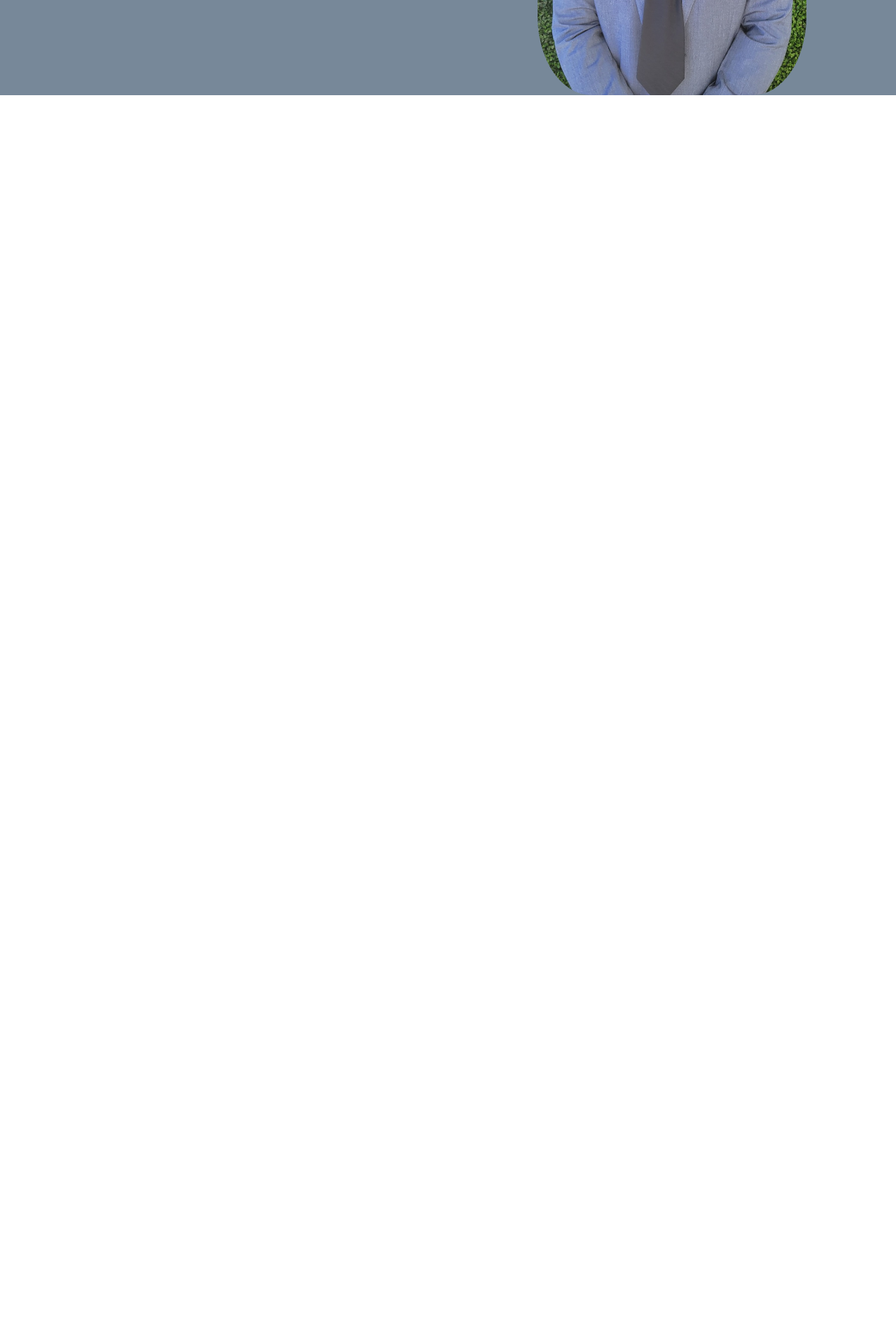
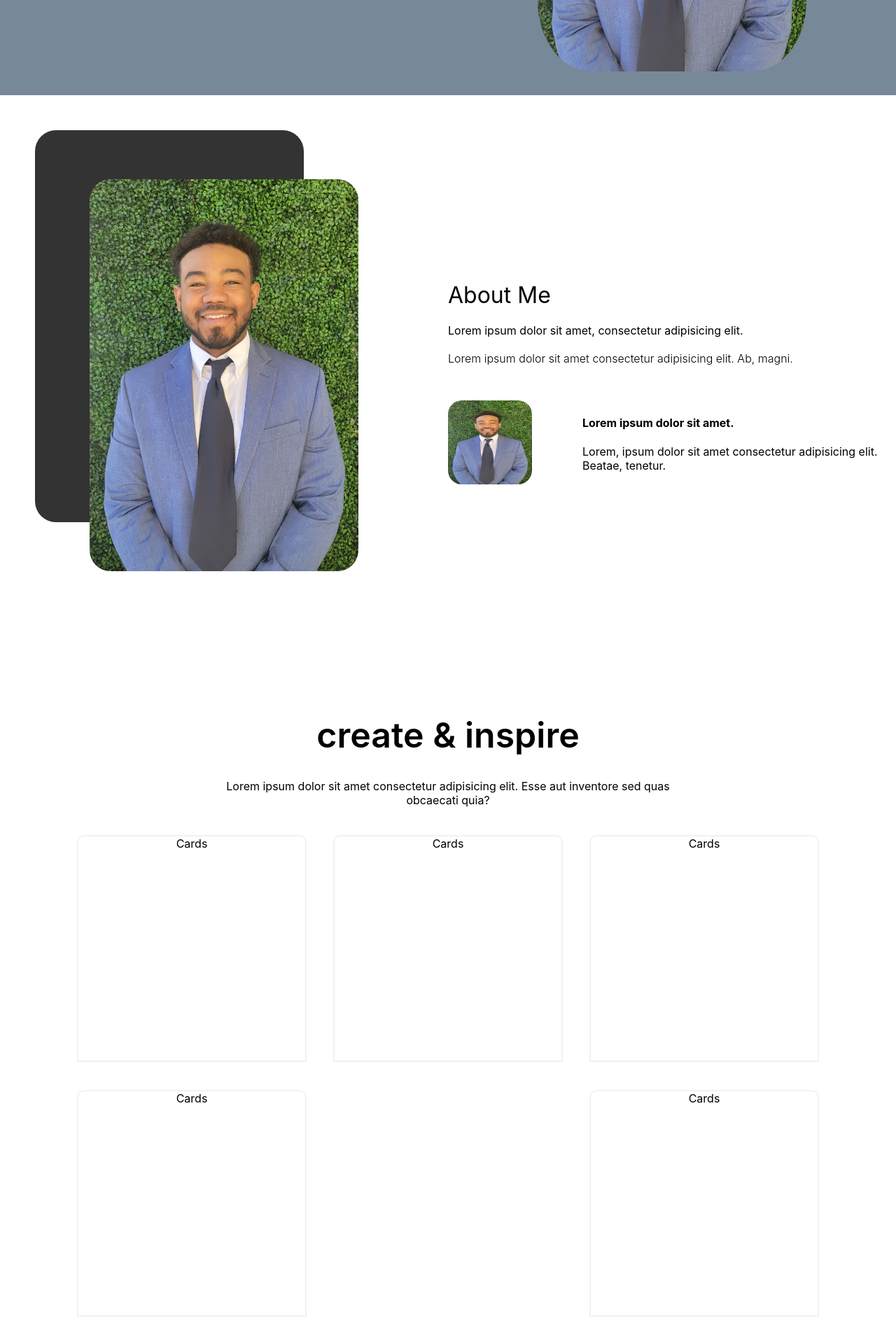
Before and after one commit to RashaadB/Portfolio, a React (Create React App) app: page / in a window 1280 px wide. Shown: the part 424-2344 px from the top of the page at 70% size. Before the commit the page ends 800 px from the top, so only its background shows below. Built offline with nearby package versions, Linux system fonts and the light colour scheme.

Commit message:
working on projects page

```diff
--- a/src/App.js
+++ b/src/App.js
@@ -1,10 +1,14 @@
-import './App.css';
-import Intro from "./components/Intro";
+import "./App.css";
+import Intro from "./components/Intro/Intro";
+import About from "./components/About/About";
+import Projects from "./components/ProjectList/ProjectList";
 
 function App() {
   return (
     <div className="App">
       <Intro />
+      <About />
+      <Projects />
     </div>
   );
 }
--- /dev/null
+++ b/src/components/About/About.js
@@ -0,0 +1,33 @@
+import React from "react";
+import "./about.css";
+
+const About = () => {
+  return (
+    <div className="a">
+      <div className="a-left">
+        <div className="a-card bg"></div>
+        <div className="a-card">
+          <img src="./img/me.jpeg" alt="" className="a-img" />
+        </div>
+      </div>
+      <div className="a-right">
+        <h1 className="a-title">About Me</h1>
+        <p className="a-sub">
+          Lorem ipsum dolor sit amet, consectetur adipisicing elit.
+        </p>
+        <p className="a-desc">
+          Lorem ipsum dolor sit amet consectetur adipisicing elit. Ab, magni.
+        </p>
+        <div className="a-award">
+           <img src="./img/me.jpeg" alt="" className="a-award-img" />
+           <div className="a-award-texts">
+               <h4 className="a-award-title">Lorem ipsum dolor sit amet.</h4>
+               <p className="a-ward-desc">Lorem, ipsum dolor sit amet consectetur adipisicing elit. Beatae, tenetur.</p>
+           </div>
+        </div>
+      </div>
+    </div>
+  );
+};
+
+export default About;
--- /dev/null
+++ b/src/components/About/about.css
@@ -0,0 +1,71 @@
+.a {
+  height: 100vh;
+  display: flex;
+  align-items: center;
+}
+
+.a-left {
+  flex: 1;
+  display: flex;
+  align-items: center;
+  justify-content: center;
+  position: relative;
+  height: 100%;
+}
+.a-right {
+  flex: 1;
+}
+.a-card.bg {
+  position: absolute;
+  top: 50px;
+  left: 50px;
+  background-color: #333;
+}
+
+.a-card {
+  width: 60%;
+  height: 70vh;
+  border-radius: 30px;
+  position: relative;
+  overflow: hidden;
+}
+
+.a-img {
+  width: 100%;
+  height: 100%;
+  object-fit: cover;
+}
+
+.a-award-img {
+  width: 120px;
+  height: 120px;
+  border-radius: 20px;
+}
+
+.a-title {
+  font-weight: 400;
+}
+
+.a-sub {
+  margin: 20px 0px;
+}
+
+.a-desc {
+  font-weight: 300;
+}
+
+.a-award {
+  margin-top: 50px;
+  display: flex;
+  align-items: center;
+  justify-content: space-between;
+}
+
+.a-award-texts{
+    width: 70%;
+}
+.award-title{
+font-weight: bold;
+color: #555;
+margin-bottom: 10px;
+}
--- a/src/components/intro.css
+++ b/src/components/Intro/intro.css
@@ -14,12 +14,14 @@
   position: relative;
 }
 .i-left-wrapper {
+  position:relative;
+  right: -80px;
   padding: 50px;
   height: 55%;
   display: flex;
-  flex-direction: column;
-  justify-content: space-between;
+  flex-direction:column;
   padding-bottom: 200px;
+
 }
 
 .i-intro {
@@ -65,8 +67,9 @@
 .i-img {
   position: relative;
   right: -20%;
+  top: 4%;
   width: 60%;
-  height: 100%;
+  height: 90%;
   object-fit: cover;
   border-radius: 20%;
 }
--- /dev/null
+++ b/src/components/ProjectList/ProjectList.js
@@ -0,0 +1,27 @@
+import React from "react";
+import Projects from "../Projects/Projects";
+import "./projectList.css";
+
+
+const ProjectList = () => {
+  return (
+    <div className="pl">
+      <div className="pl-texts">
+        <h1 className="pl-title">create & inspire</h1>
+        <p className="pl-desc">
+          Lorem ipsum dolor sit amet consectetur adipisicing elit. Esse aut
+          inventore sed quas obcaecati quia?
+        </p>
+      </div>
+      <div className="pl-list">
+        <Projects />
+        <Projects />
+        <Projects />
+        <Projects />
+        <Projects />
+      </div>
+    </div>
+  );
+};
+
+export default ProjectList;
--- /dev/null
+++ b/src/components/ProjectList/projectList.css
@@ -0,0 +1,25 @@
+.pl {
+  padding: 50px 100px;
+  display: flex;
+  flex-direction: column;
+  align-items: center;
+  text-align: center;
+}
+
+.pl-texts{
+    width: 65%;
+}
+
+.pl-title{
+    font-size: 50px;
+    font-weight: 600;
+}
+.pl-desc{
+    margin: 20px 0px;
+}
+.pl-list{
+    width: 100%;
+    display: flex;
+    flex-wrap: wrap;
+    justify-content: space-between;
+}
--- /dev/null
+++ b/src/components/Projects/Projects.js
@@ -0,0 +1,10 @@
+import React from "react";
+import "./projects.css";
+
+const Projects = () => {
+  return <div className="p">
+    Cards
+    </div>;
+};
+
+export default Projects;
--- /dev/null
+++ b/src/components/Projects/projects.css
@@ -0,0 +1,8 @@
+.p {
+  width: 30%;
+  height: 40vh;
+  margin: 20px 10px;
+  border: 2px solid rgb(243, 242, 242);
+  border-radius: 10px 10px 0px 0px;
+  overflow: hidden;
+}
```
Also changed, not shown: src/components/About.js (deleted, +0 -9 lines), src/components/Intro/Intro.js (renamed from src/components/Intro.js), src/components/about.css (deleted).
